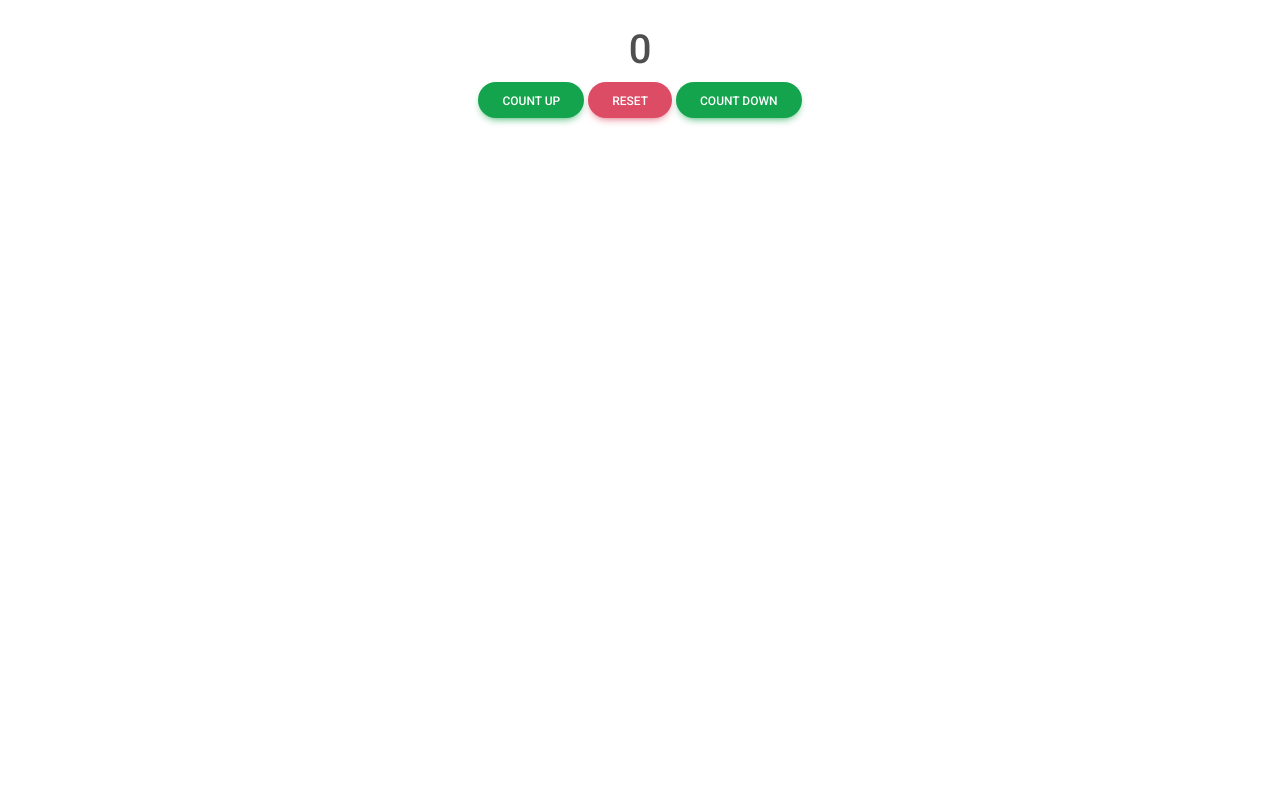
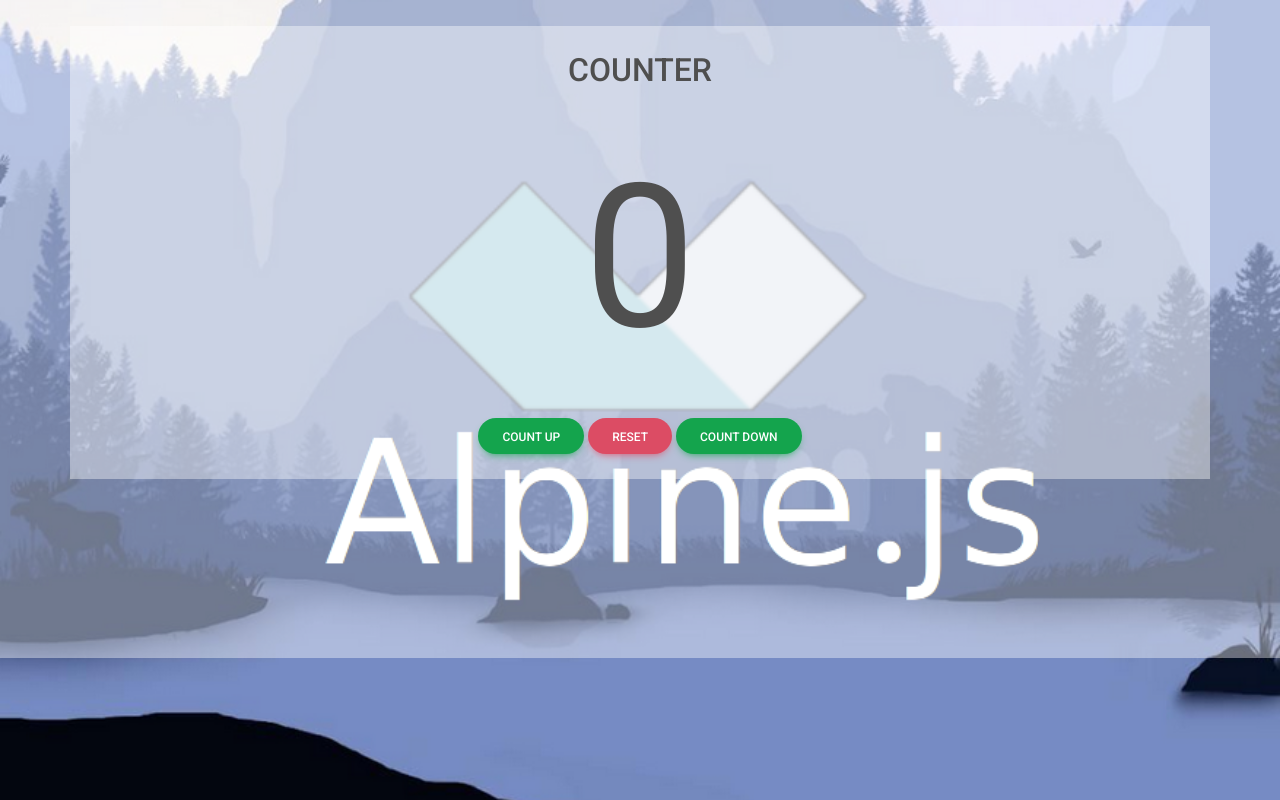
Before and after one commit to tswelopelemojewa/apline-counter-widgets, a plain HTML site: page index.html in a window 1280 px wide. Drawn offline with nearby package versions, Linux system fonts and the light colour scheme.

Commit message:
made counter bigger

```diff
--- a/index.html
+++ b/index.html
@@ -1,46 +1,56 @@
 <!DOCTYPE html>
 <html lang="en">
+
 <head>
     <meta charset="UTF-8">
     <meta name="viewport" content="width=device-width, initial-scale=1.0">
     <title>AlpineJS counter</title>
+    <link rel="stylesheet" href="style.css" />
+
     <!-- Font Awesome -->
-    <link
-    href="https://cdnjs.cloudflare.com/ajax/libs/font-awesome/6.0.0/css/all.min.css"
-    rel="stylesheet"
-    />
+    <link href="https://cdnjs.cloudflare.com/ajax/libs/font-awesome/6.0.0/css/all.min.css" rel="stylesheet" />
     <!-- Google Fonts -->
-    <link
-    href="https://fonts.googleapis.com/css?family=Roboto:300,400,500,700&display=swap"
-    rel="stylesheet"
-    />
+    <link href="https://fonts.googleapis.com/css?family=Roboto:300,400,500,700&display=swap" rel="stylesheet" />
     <!-- MDB -->
-    <link
-    href="https://cdnjs.cloudflare.com/ajax/libs/mdb-ui-kit/6.4.0/mdb.min.css"
-    rel="stylesheet"
-    />
+    <link href="https://cdnjs.cloudflare.com/ajax/libs/mdb-ui-kit/6.4.0/mdb.min.css" rel="stylesheet" />
 
 </head>
+
 <body>
+
+
+    <main> <br>
+        <div class="container d-flex justify-content-center">
             <br>
-    <div class="container d-flex justify-content-center" >
             <br>
             <br>
             <div class="col-md-4 text-center" x-data="{count: 0}">
-        <h1 x-text="count"></h1>
-        <button type="button" class="btn btn-success btn-rounded" @click="if(count < 15) count++">Count Up</button>
+                <br>
+                <h2>COUNTER</h2>
+
+                <div x-text="count" class="cc"></div>
+                <button type="button" class="btn btn-success btn-rounded" @click="if(count < 15) count++">Count
+                    Up</button>
                 <button type="button" class="btn btn-danger btn-rounded" @click="count = 0">Reset</button>
-        <button type="button" class="btn btn-success btn-rounded" @click="if(count > 0) count--">Count Down</button>
+                <button type="button" class="btn btn-success btn-rounded" @click="if(count > 0) count--">Count
+                    Down</button>
+                <br>
+                <br>
             </div>
+            <br>
         </div>
+        <br>
+        <br>        <br>
+        <br>        <br>
+        <br>        <br>
+    </main>
+
 
 
     <script src="https://cdn.jsdelivr.net/gh/alpinejs/alpine@v2.8.0/dist/alpine.min.js" defer></script>
     <!-- MDB -->
-    <script
-    type="text/javascript"
-    src="https://cdnjs.cloudflare.com/ajax/libs/mdb-ui-kit/6.4.0/mdb.min.js"
-    ></script>
+    <script type="text/javascript" src="https://cdnjs.cloudflare.com/ajax/libs/mdb-ui-kit/6.4.0/mdb.min.js"></script>
 
 </body>
+
 </html>
--- /dev/null
+++ b/style.css
@@ -0,0 +1,16 @@
+body{
+    background-image: url("images/alpine-js-teaser.png");
+    background-size: cover;
+}
+
+.container{
+    background-color: rgba(255, 255, 255, 0.4);
+}
+
+main{
+    background-color: rgba(255, 255, 255, 0.4);
+}
+
+.cc{
+    font-size: 200px;
+}
```
Also changed, not shown: images/alpine-js-teaser.png (added), 1 other file. Lines whose indentation alone changed are shown as unchanged.
